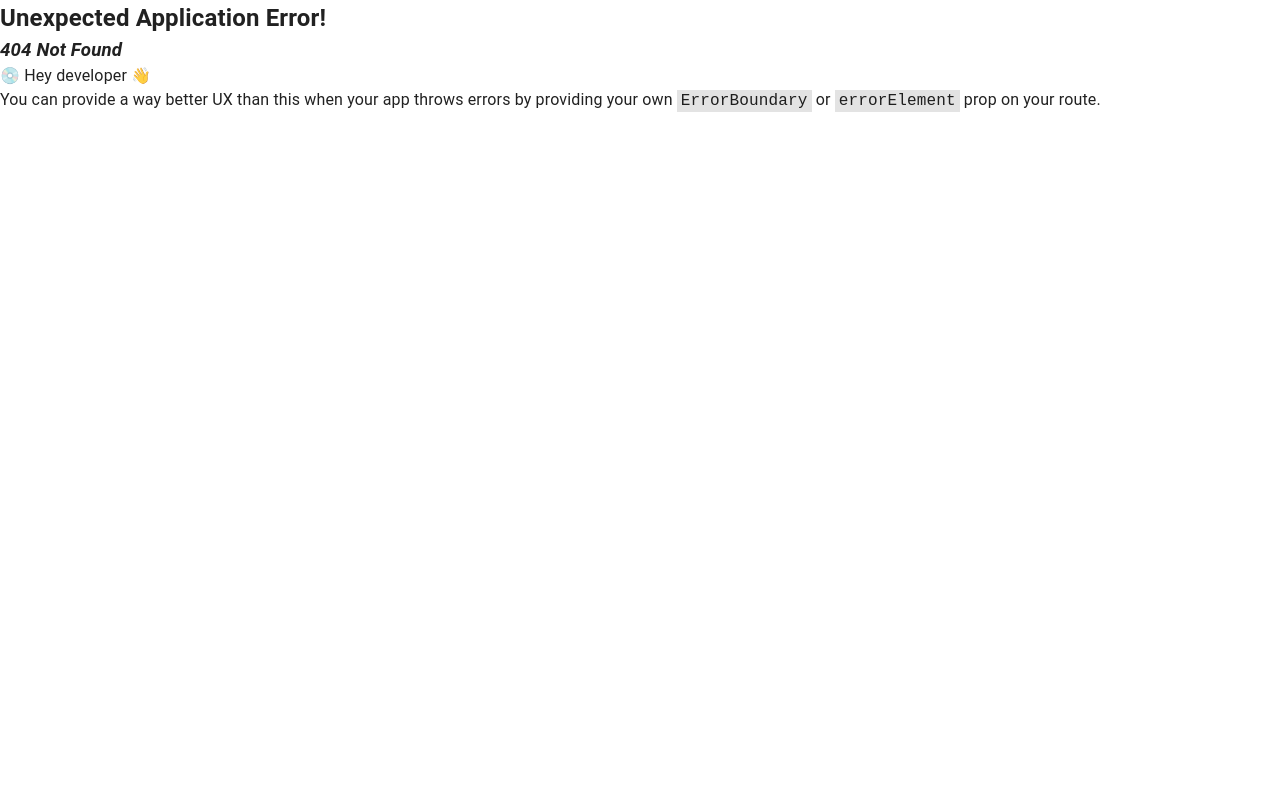
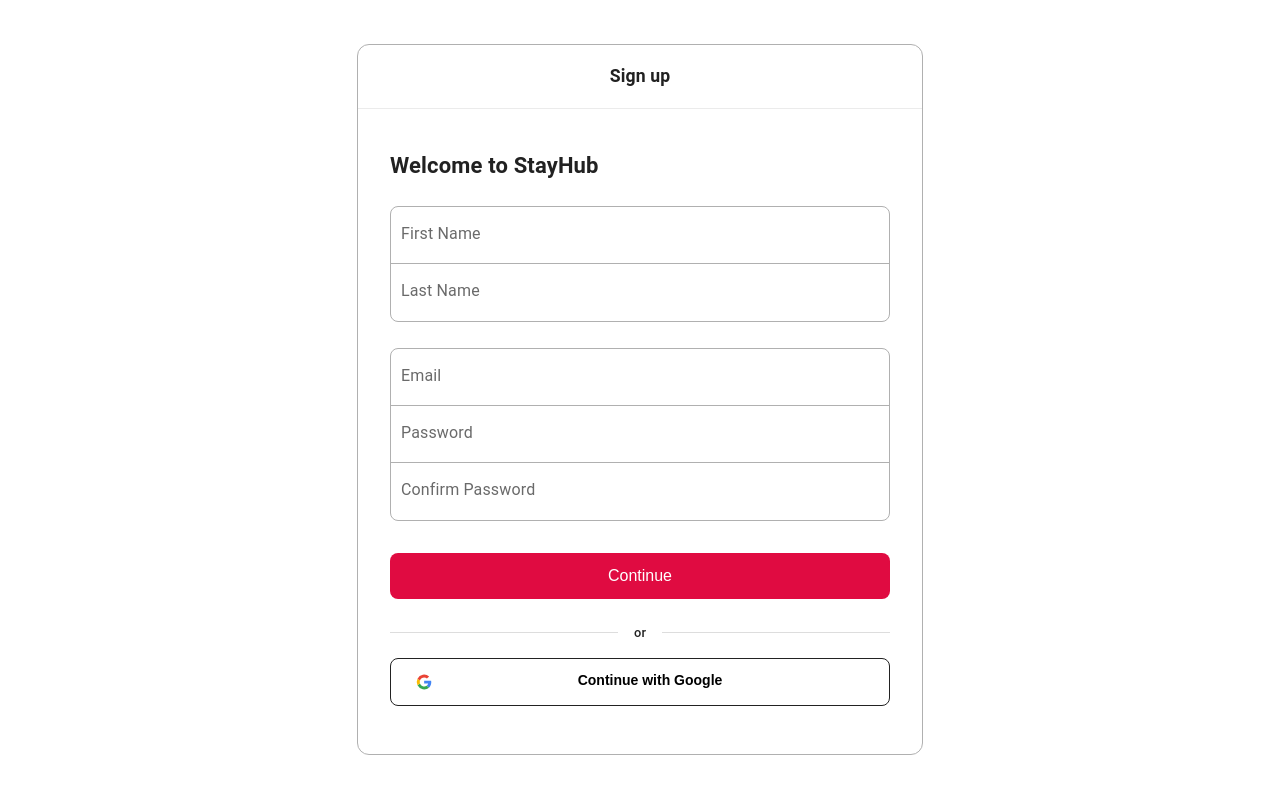
Before and after one commit to vention-js-lab/ventioners-stayhub-frontend, a React (Vite) app: page /signup in a window 1280 px wide. Before the commit this address had no page. Shown: the top 794 px of the page. Built offline with nearby package versions, Linux system fonts and the light colour scheme.

Commit message:
feat: define generic auth page styles, configure routing and index files

```diff
--- /dev/null
+++ b/src/modules/auth/components/index.ts
@@ -0,0 +1 @@
+export { SignupForm } from './signup';
--- /dev/null
+++ b/src/modules/auth/index.tsx
@@ -0,0 +1,11 @@
+import { lazyRoute } from '#/utils/router.util';
+import { type RouteObject } from 'react-router-dom';
+
+const { SignupRoute } = lazyRoute(() => import('./routes/signup.route'), 'SignupRoute');
+
+export const AuthRoutes: RouteObject[] = [
+  {
+    path: '/signup',
+    element: <SignupRoute />,
+  },
+];
--- /dev/null
+++ b/src/modules/auth/routes/signup.route.tsx
@@ -0,0 +1,20 @@
+import { Box } from '@mui/material';
+import { SignupForm } from '../components';
+import styles from '../styles/authPage.module.css';
+
+export function SignupRoute() {
+  return (
+    <Box className={styles.container}>
+      <Box className={styles.wrapper}>
+        <Box className={styles.header}>
+          <Box className={styles.title}>Sign up</Box>
+        </Box>
+        <Box className={styles.main}>
+          <Box className={styles.heading}>Welcome to StayHub</Box>
+
+          <SignupForm />
+        </Box>
+      </Box>
+    </Box>
+  );
+}
--- /dev/null
+++ b/src/modules/auth/styles/authPage.module.css
@@ -0,0 +1,42 @@
+.container {
+  display: flex;
+  justify-content: center;
+  padding-top: 12px;
+  text-align: center;
+}
+
+.wrapper {
+  border: 1px solid rgb(176, 176, 176);
+  border-radius: 12px;
+  margin-top: 32px;
+  margin-bottom: 32px;
+  max-width: 566px;
+  width: 566px;
+}
+
+.header {
+  display: flex;
+  justify-content: center;
+  align-items: center;
+  padding-left: 24px;
+  padding-right: 24px;
+  min-height: 64px;
+  border-bottom: 1px solid rgb(235, 235, 235);
+}
+
+.title {
+  font-weight: bold;
+  font-size: 1.1rem;
+}
+
+.main {
+  padding: 32px;
+}
+
+.heading {
+  margin-bottom: 24px;
+  margin-top: 8px;
+  font-size: 1.375rem;
+  text-align: left;
+  font-weight: bold;
+}
--- a/src/routes/public.route.ts
+++ b/src/routes/public.route.ts
@@ -1,4 +1,5 @@
+import { AuthRoutes } from '#/modules/auth';
 import { HomeRoutes } from '#/modules/home';
 import { composeModuleRoutes } from '#/utils/router.util';
 
-export const publicRoutes = composeModuleRoutes(HomeRoutes);
+export const publicRoutes = composeModuleRoutes(HomeRoutes, AuthRoutes);
```
